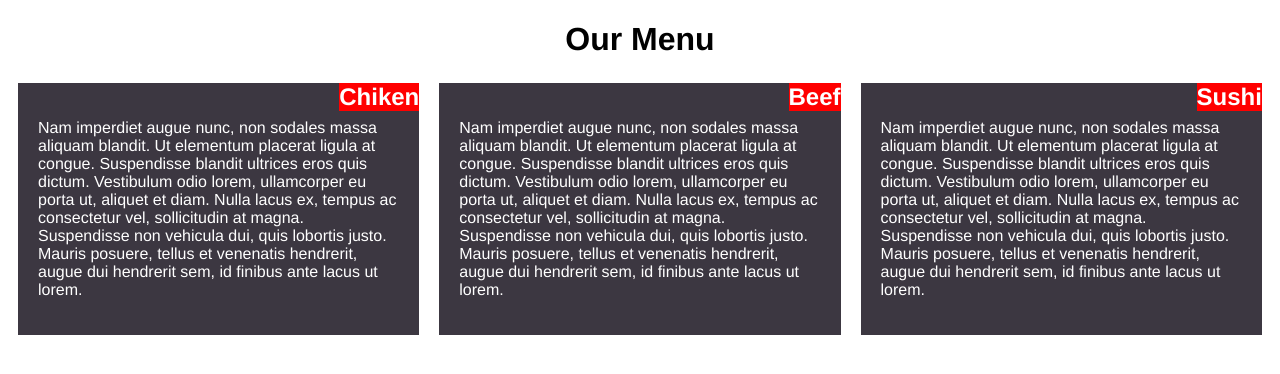
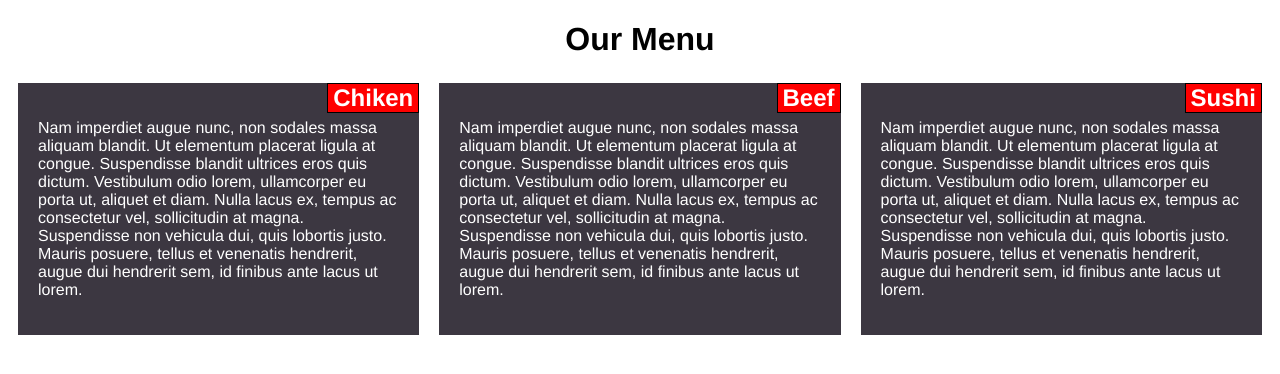
Before and after one commit to airtonbjunior/coursera-test, a plain HTML site: page module2-solution/index.html in a window 1280 px wide. Drawn offline with Linux system fonts and the light colour scheme.

Commit message:
Basic solution (ugly) :)

```diff
--- a/module2-solution/css/my-style.css
+++ b/module2-solution/css/my-style.css
@@ -1,8 +1,9 @@
 /*
-airtonbjunior@gmail.com
+  airtonbjunior@gmail.com
+  SORRY ABOUT THE COLORS, I'M COLORBLIND! :D
 */
 
-/********** Base styles **********/
+/* Base Styles */
 * {
   box-sizing: border-box;
   font-family: Helvetica;
@@ -16,6 +17,8 @@ h1 {
 h2 {
   background: red;
   color: white;
+  padding: 0px 5px 0px 5px;
+  border: solid 1px black;
 
   position: absolute;
   top: -20px; /* because padding of section. I don't know if this is the right way to do this haha*/
```
